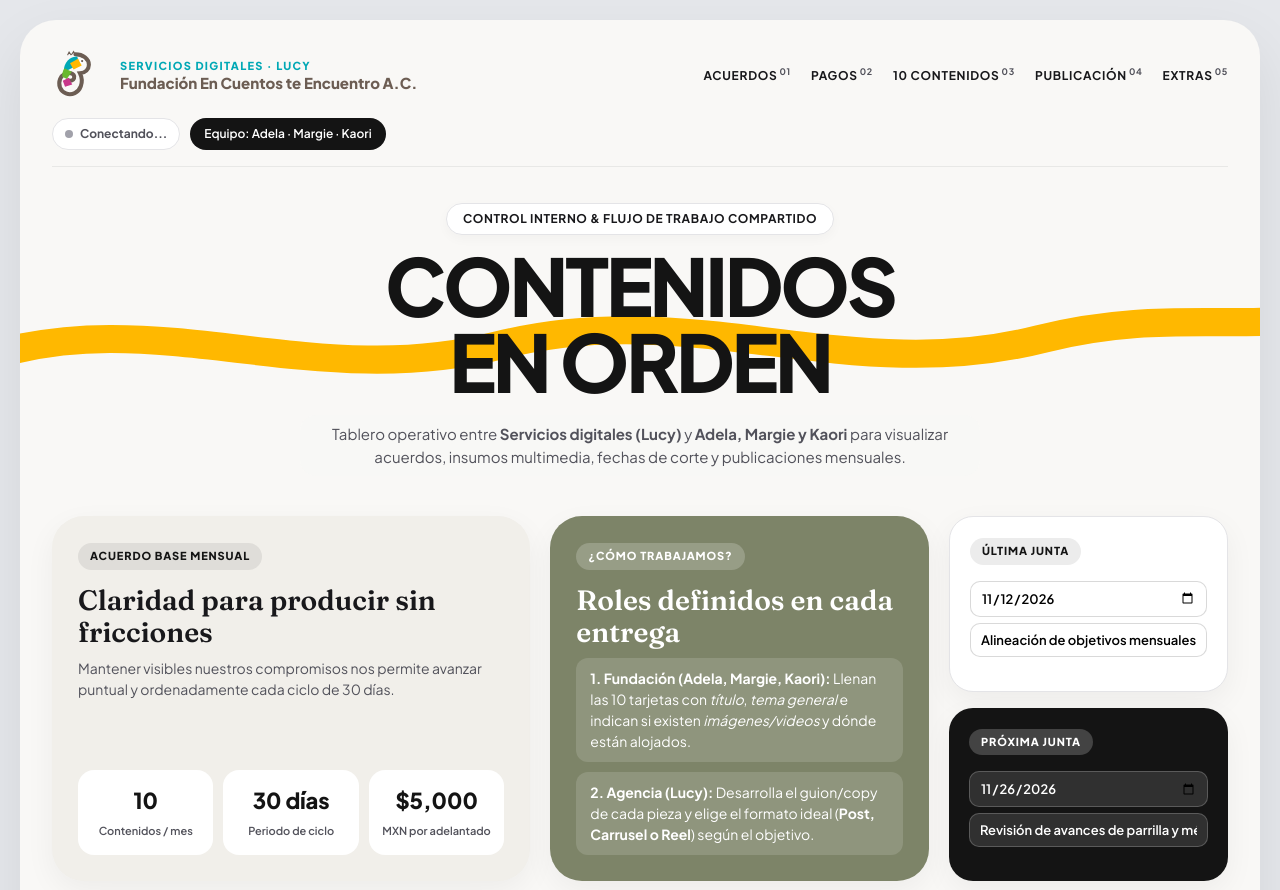
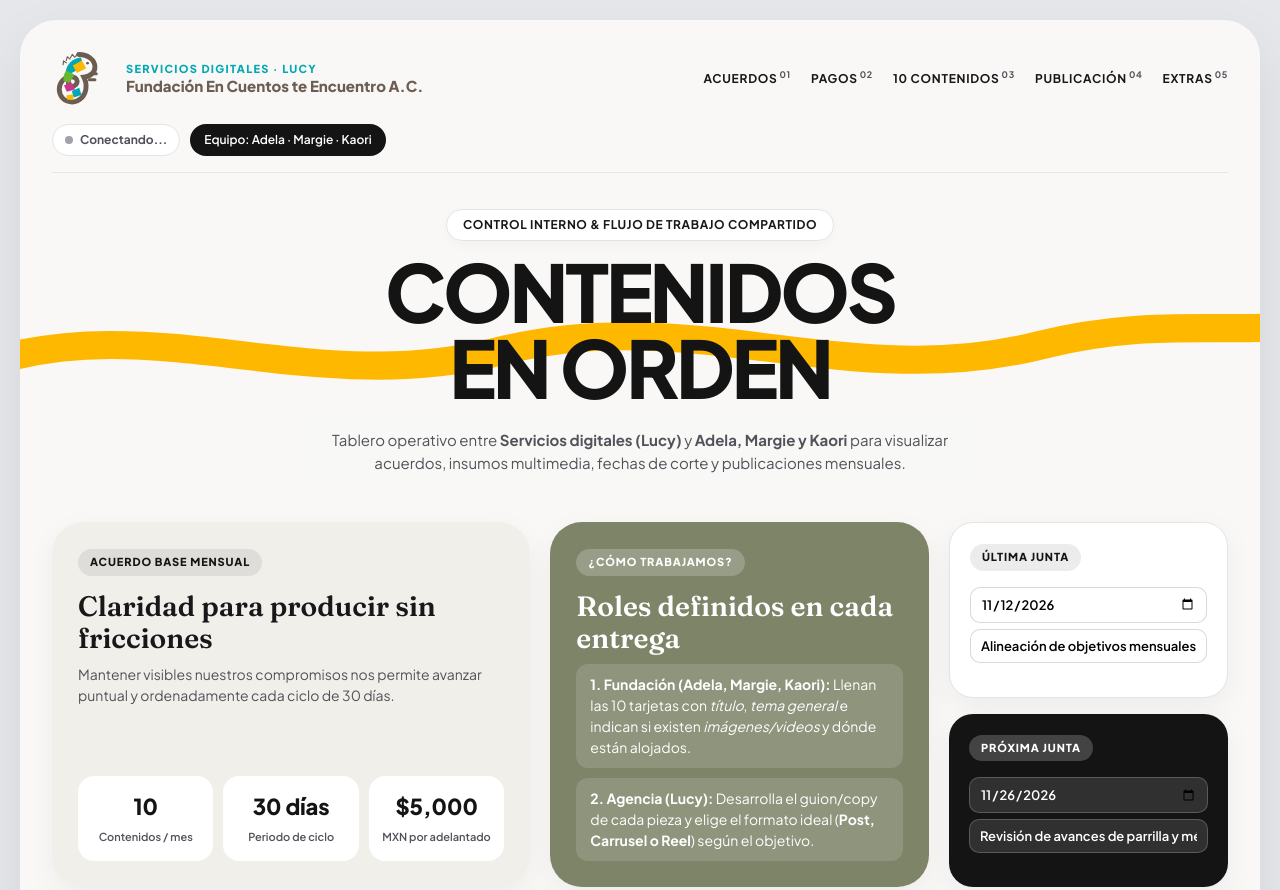
Before and after one commit to jonpisilmx/control-encuentos, a plain HTML site: page index.html in a window 1280 px wide. Shown: the top 890 px of the page. Drawn offline with Linux system fonts and the light colour scheme; no server answers.

Commit message:
Update logo SVG dimensions and replace logo

```diff
--- a/index.html
+++ b/index.html
@@ -74,8 +74,8 @@
     }
 
     .logo-svg {
-      width: 54px;
-      height: 54px;
+      width: 60px;
+      height: 60px;
       flex-shrink: 0;
     }
 
@@ -876,16 +876,24 @@
     <!-- TOP BAR -->
     <header class="topbar">
       <div class="brand-lockup">
-        <!-- Logotipo SVG inspirado en el camaleón multicolor de Fundación En Cuentos te Encuentro A.C. -->
-        <svg class="logo-svg" viewBox="0 0 120 120" fill="none" xmlns="http://www.w3.org/2000/svg" aria-label="Logo Fundación En Cuentos te Encuentro A.C.">
-          <path d="M52 14C69 14 82 24 82 37C82 47 74 55 62 56C66 64 68 74 64 85C59 99 44 106 31 101C18 96 13 82 18 69C22 59 32 54 42 56C47 57 51 62 49 67C47 72 42 74 37 72" stroke="#6C5D53" stroke-width="9" stroke-linecap="round"/>
-          <path d="M26 52C26 32 40 19 56 19L61 36L38 48Z" fill="#00A8B5"/>
-          <path d="M23 64C22 57 24 50 28 45L44 53L33 69Z" fill="#68B82E"/>
-          <path d="M40 34L58 24L66 39L48 48Z" fill="#FFB800"/>
-          <path d="M24 73L37 66L45 81L29 86Z" fill="#C8378A"/>
-          <circle cx="67" cy="29" r="5.5" fill="#FFFFFF"/>
-          <circle cx="67" cy="29" r="2.5" fill="#6C5D53"/>
-          <path d="M35 15L38 9L42 15M44 14L48 8L51 14" stroke="#6C5D53" stroke-width="2.5" stroke-linecap="round"/>
+        <!-- Logotipo SVG fiel al camaleón de Fundación En Cuentos te Encuentro A.C. -->
+        <svg class="logo-svg" viewBox="0 0 130 130" fill="none" xmlns="http://www.w3.org/2000/svg" aria-label="Logo Fundación En Cuentos te Encuentro A.C.">
+          <!-- Cresta dorsal -->
+          <path d="M40 21L44 14L49 20M51 19L55 12L60 19M31 27L33 19L39 24M24 36L25 28L31 32" stroke="#6C5D53" stroke-width="2.5" stroke-linecap="round" stroke-linejoin="round"/>
+          <!-- Cuerpo y espiral de cola en café cálido -->
+          <path d="M58 14C78 14 93 26 93 41C93 53 83 62 69 63C74 73 76 85 71 98C65 113 48 121 33 115C18 109 12 93 18 78C23 66 35 61 46 63C52 64 56 70 54 76C52 82 46 84 40 82C36 80 34 75 36 71" stroke="#6C5D53" stroke-width="10.5" stroke-linecap="round"/>
+          <!-- Patitas -->
+          <path d="M84 56L96 56M81 69L93 69" stroke="#6C5D53" stroke-width="6.5" stroke-linecap="round"/>
+          <!-- Segmentos multicolor estilo vitral/mosaico -->
+          <path d="M29 58C29 36 45 21 63 21L68 40L43 54Z" fill="#00A8B5"/>
+          <path d="M25 71C24 63 26 55 31 49L49 58L37 76Z" fill="#68B82E"/>
+          <path d="M45 38L65 27L74 44L54 54Z" fill="#FFB800"/>
+          <path d="M26 81L41 73L50 90L32 95Z" fill="#C8378A"/>
+          <path d="M43 93L59 86L64 102L47 107Z" fill="#00A8B5"/>
+          <path d="M31 103L45 100L47 112L33 112Z" fill="#FFB800"/>
+          <!-- Ojo -->
+          <circle cx="77" cy="33" r="6.5" fill="#FFFFFF"/>
+          <circle cx="77" cy="33" r="3" fill="#6C5D53"/>
         </svg>
         <div class="brand-titles">
           <span class="agency-tag">Servicios digitales · Lucy</span>
```
